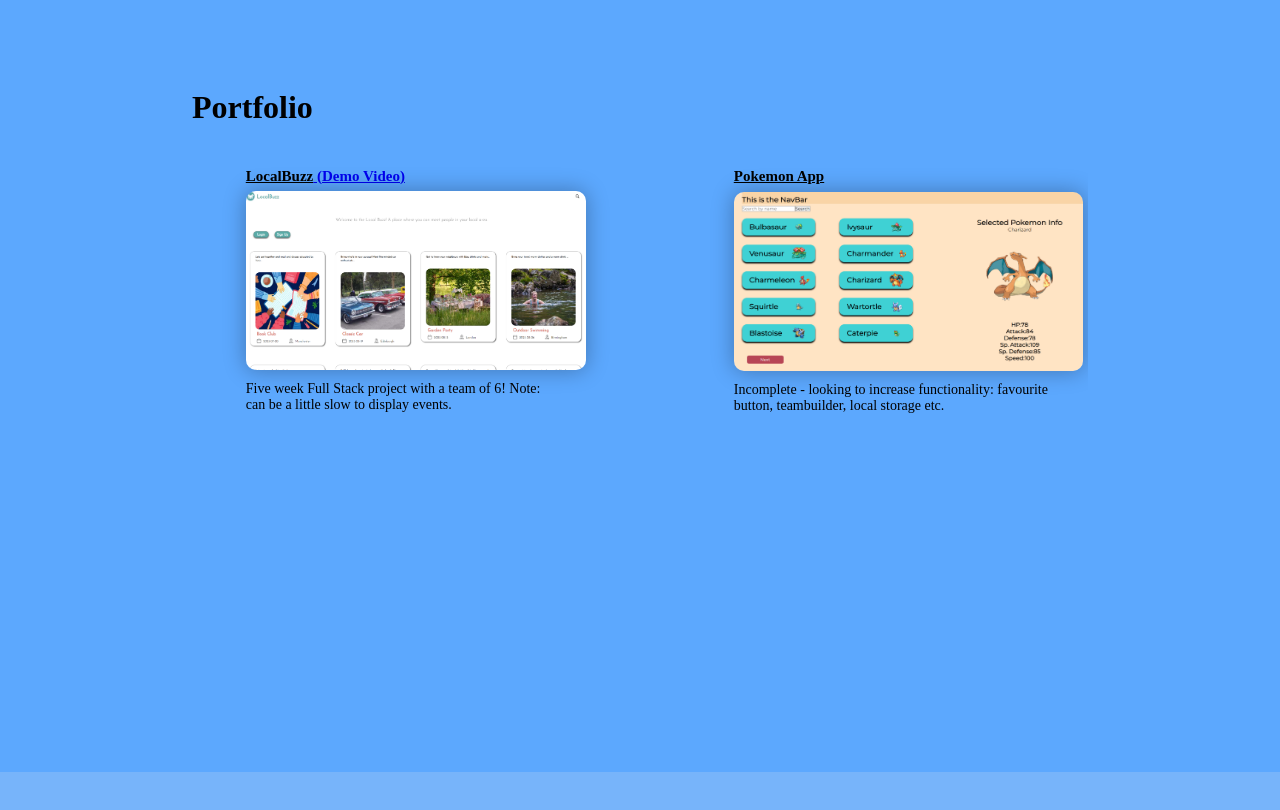
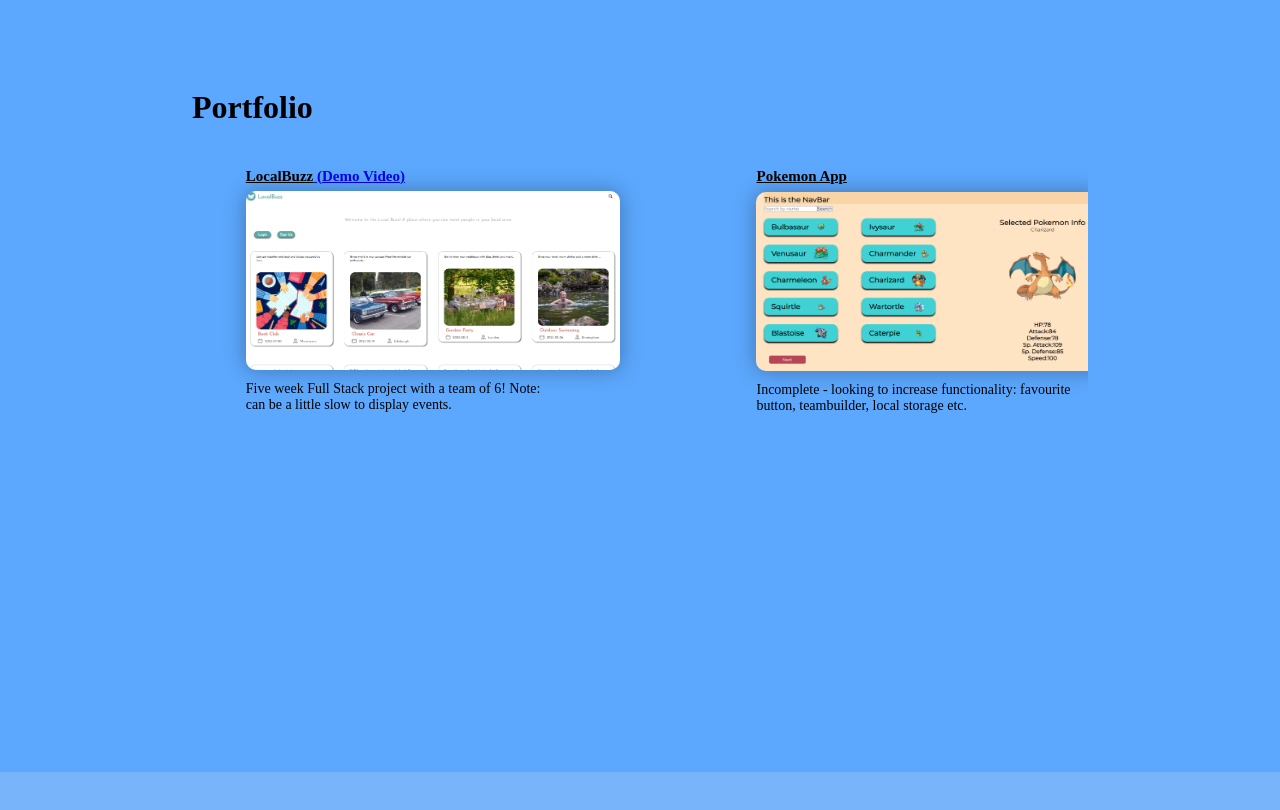
Before and after one commit to Deen-q/portfolio-site, a React (Create React App) app: page / in a window 1280 px wide. Shown: the part 1680-2490 px from the top of the page. Built offline with nearby package versions, Linux system fonts and the light colour scheme.

Commit message:
temporary localbuzz portfolio image change

```diff
--- a/src/components/PortfolioGallery.css
+++ b/src/components/PortfolioGallery.css
@@ -18,7 +18,7 @@
 }
 
 .LocalBuzzContainer {
-    margin-right: 40px;
+    margin-right: 7%;
 }
 
 .PortfolioParentDiv img {
@@ -50,12 +50,17 @@
     padding-right: 5%;
 }
 
-.LocalBuzzScreenshot,
+
 .WebsiteScreenshot,
 .AWS_GuideScreenshot {
     width: 100%;
     /*These two are wider images*/
     height: auto;
+}
+
+.LocalBuzzScreenshot {
+    width: 110%;
+    height: 66%;
 }
 
 .WebsiteScreenshot {
```
Also changed, not shown: public/avatar.png (added), public/manifest.json.
